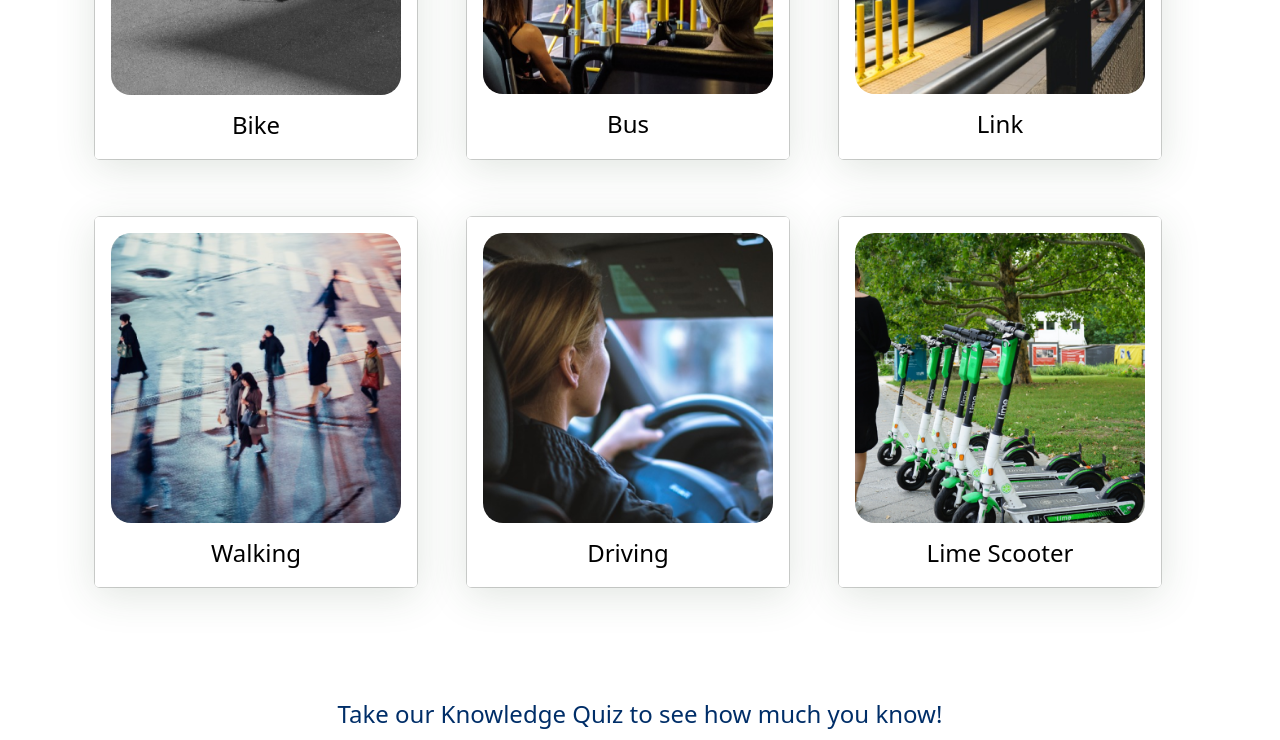
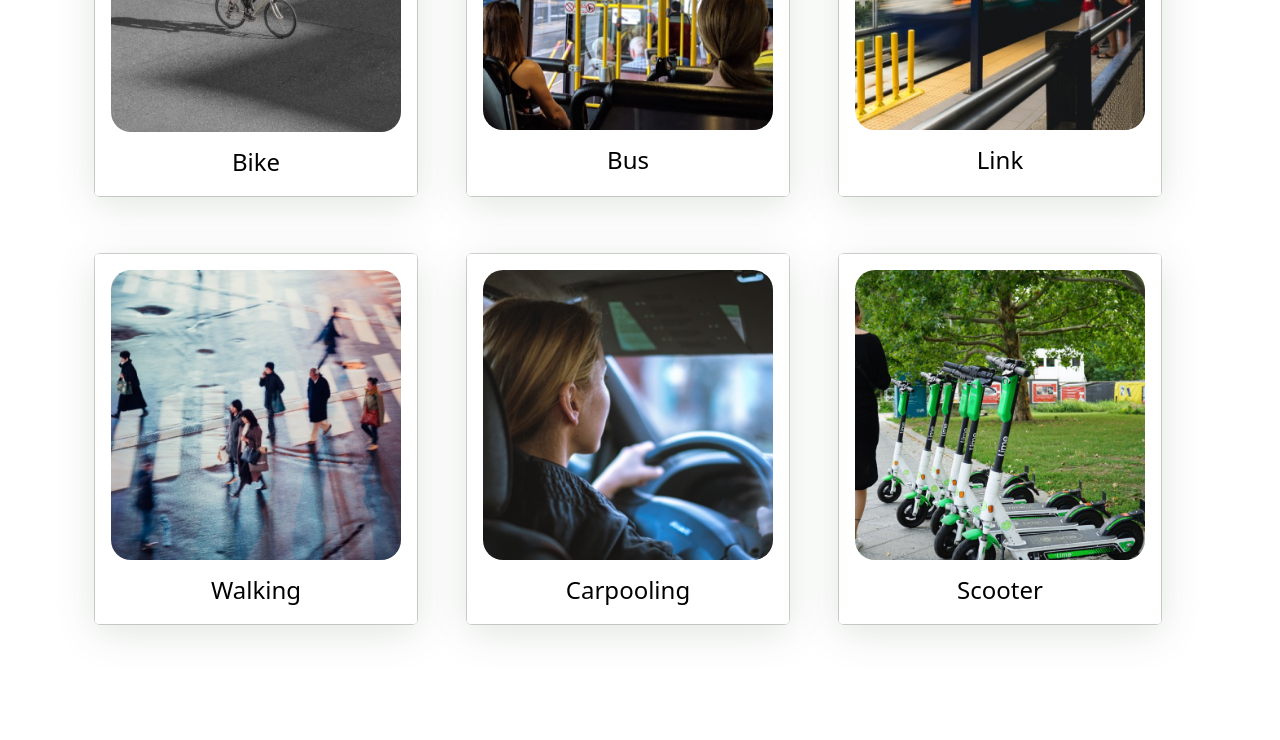
Before and after one commit to UW-INFO442-AU23/Team-SCAMS, a React (Create React App) app: page /resources in a window 1280 px wide. Shown: the part 1193-1933 px from the top of the page. Built offline with nearby package versions, Linux system fonts and the light colour scheme; no server answers.

Commit message:
added modals

```diff
--- a/package.json
+++ b/package.json
@@ -14,6 +14,7 @@
     "react-dom": "^18.2.0",
     "react-router-dom": "^6.18.0",
     "react-scripts": "5.0.1",
+    "reactjs-popup": "^2.0.6",
     "web-vitals": "^2.1.4"
   },
   "scripts": {
--- a/src/components/HomePageSection.js
+++ b/src/components/HomePageSection.js
@@ -94,7 +94,7 @@
                 role="Project Manager & Developer"
             />
             <EachPerson
-                source="img/driver.png"
+                source="img/team-members/mari.jpg"
                 alt="Mari Woodworth, one of the creators of this web app"
                 name="Mari Woodworth"
                 role="UX Designer & Developer"
--- a/src/components/ResourcePage.js
+++ b/src/components/ResourcePage.js
@@ -1,7 +1,7 @@
 import React, { useState, useEffect } from 'react';
 import { BrowserRouter as Router, Route, Routes, Navigate } from "react-router-dom";
 //import { ResourceCard } from "./ResourceCard";
-import POPUP_DATA from '../data/ResourceLinks.json';
+import CARD_DATA from '../data/ResourceLinks.json';
 
 export default function ResourcePage(props) {
     <Route path="/ResourcePage" element={<ResourcePage />} />
@@ -20,42 +20,70 @@
 }
 
 
-const Modal = ({ title, image, onClose }) => (
-    <div className="modal-overlay" onClick={onClose}>
-      <div className="modal-content" onClick={(e) => e.stopPropagation()}>
-        <img src={image} alt={title} />
-        <h2>{title}</h2>
-        <button onClick={onClose}>Close</button>
-      </div>
+const Modal = ({ description, videoUrl, onClose }) => (
+
+        <div id="modal-overlay" onClick={onClose}>
+            <div id="modal-content">
+                <p>{description}</p>
+
+                <div className="video-container">
+                    <iframe
+                        width="560"
+                        height="315"
+                        src={videoUrl}
+                        title="YouTube video player"
+                        frameborder="0"
+                        allow="accelerometer; autoplay; clipboard-write; encrypted-media; gyroscope; picture-in-picture; web-share"
+                        allowfullscreen>
+                    </iframe>
+
+                </div>
+
+                <button className="mt-4" id="close-btn" onClick={onClose}>Close</button>
+            </div>
     </div>
   );
 
 export function ResourceCard(props) {
     const title = props.title;
     const image = props.image;
+    const description = props.description;
     const alt = props.alt;
+    const videoUrl = props.videoUrl;
+    const id = props.id;
 
-    const [isModalOpen, setIsModalOpen] = useState(false);
+    // const [isModalOpen, setIsModalOpen] = useState(false);
 
-    const openModal = () => setIsModalOpen(true);
-    const closeModal = () => setIsModalOpen(false);
+    // const openModal = () => setIsModalOpen(true);
+    // const closeModal = () => setIsModalOpen(false);
+
+    const [open, openModal] = useState(false)
+
+    const toggleModal = () => {
+        openModal(!open)
+    };
+
+    //openModal({id})
 
     return (
         <div className="d-flex col-md-6 col-lg-4 px-4 py-3">
-            <div className='card mb-4' onClick={openModal}>
+            <div className='card mb-4' onClick={toggleModal}>
                 <div className="entry-card card-body">
+
                     <div className="col-sm-auto">
                         <img className="col-sm-12" id="homecardpic" src={image} alt={alt} />
                     </div>
                     <div className="col-sm">
                         <h2 className="card-title homeTitle">{title}</h2>
                     </div>
-                    {isModalOpen && (
-                    <Modal title={title} image={image} onClose={closeModal} />
-                    )}
+
                 </div>
+                {open && (
+                    <Modal description={description} videoUrl={videoUrl} open={open} id={id} onClose={toggleModal} />
+                )}
             </div>
         </div>
+
     );
 }
 
@@ -68,6 +96,8 @@
                 title={entryObj.title}
                 image={entryObj.image}
                 alt={entryObj.alt}
+                description={entryObj.description}
+                videoUrl={entryObj.videoUrl}
                 key={index}
             />
         )
@@ -83,11 +113,11 @@
 
 export function Resource(props) {
 
-    const [jsonData, setJsonData] = useState(POPUP_DATA);
+    const [jsonData, setJsonData] = useState(CARD_DATA);
 
     useEffect(() => {
         // Fetch your JSON data here, for example:
-        fetch(POPUP_DATA)
+        fetch(CARD_DATA)
         .then((response) => response.json())
         .then((data) => setJsonData(data.cards))
         .catch((error) => console.error('Error fetching JSON:', error));
@@ -144,6 +174,7 @@
             </p>
 
             <div className="row py-4">
+                <h4>Click on each mode of transportation to learn more about each one!</h4>
                 <EntryCardList links={jsonData}/>
             </div>
 
--- a/src/data/ResourceLinks.json
+++ b/src/data/ResourceLinks.json
@@ -1,37 +1,55 @@
 [
     {
+     "id": 1,
       "title": "Bike",
       "image": "img/bikepic.png",
-      "alt": "Bike"
+      "alt": "A person riding a bike",
+      "videoUrl": "https://www.youtube.com/embed/IdEJHXykJ4I?si=tOFrsQKkBYf5RpYv",
+      "description": "Seattle’s electric bike share program allows commuters to rent nearest available bikes through apps and leave them parked for the next user. The program, which started in 2017, has seen an average of 3,326 riders every day. Biking can be a fun, low impact way to get around King County!"
     },
 
     {
+        "id": 2,
         "title": "Bus",
         "image": "img/buspic.png",
-        "alt": "Bus"
+        "alt": "Inside a bus",
+        "videoUrl": "https://www.youtube.com/embed/H5pxm_erHwg?si=3GQP5Yw9B66o265Z",
+        "description": "King County Metro has 237 bus routes that carry over 400,000 passengers daily as of 2019. The eighth-largest transit bus agency in the United States, Metro passengers can pay the $2.75 fare (for adults) with cash, by tapping an ORCA card, or a smartphone app. If you’re 18 years or younger, you can ride Metro for free!"
     },
 
     {
+        "id": 3,
         "title": "Link",
         "image": "img/trainpic.png",
-        "alt": "Link light rail train"
+        "alt": "Link light rail train",
+        "videoUrl": "https://www.youtube.com/embed/vqft6ly1Mys?si=i5W-yawkEc5I6GDi",
+        "description": "The Link light rail is one of the newest additions to Seattle public transportation; it’s a rapid form of transportation that travels between Northgate and Angle Lake, making stops every 6, 10, or 15 minutes depending on the time of day at frequently traveled stations, like the SeaTac airport, the University of Washington, and Downtown Seattle."
     },
 
     {
+        "id": 4,
         "title": "Walking",
         "image": "img/walkingpic.png",
-        "alt": "Walking"
+        "alt": "People walking",
+        "videoUrl": "https://www.youtube.com/embed/anWff1mZ2tY?si=8txBj7yPsRLS8XE3",
+        "description": "Of course, walking is also a mode of transportation, and very sustainable! According to Redfin, Seattle has a walkability score of 74, making it a very walkable city. Studies have shown that walking 8000 steps a day (around 3-4 miles) can help drastically reduce risk of heart disease. Consider walking to work, school, or wherever you need to go if you only live a couple miles away!"
     },
 
     {
-        "title": "Driving",
+        "id": 5,
+        "title": "Carpooling",
         "image": "img/driver.png",
-        "alt": "Driving"
+        "alt": "A person driving",
+        "videoUrl": "https://www.youtube.com/embed/e-gIHqeNwTY?si=9LN6jA0Fwv5CoZIx",
+        "description": "Do you live too far to bike or walk? Bus or light rail doesn’t pass through your neighborhood? Carpooling with coworkers, classmates, or friends can be a good option too! Consider sharing a ride with someone traveling to the same destination as a way to reduce your carbon footprint. This can help cut down on gasoline prices as well, making it a better alternative to driving yourself alone."
     },
 
     {
-        "title": "Lime Scooter",
+        "id": 6,
+        "title": "Scooter",
         "image": "img/limescoot.png",
-        "alt": "Lime scooter"
+        "alt": "Lime Scooters lined up on a block",
+        "videoUrl": "https://www.youtube.com/embed/Zo3cCyhBfko?si=zGI7ZlaorJRakefj",
+        "description": "Although the King County scooter share program ended in April 2023, the Seattle scooter program (which is separate) is still ongoing! You can rent from 3 different scooter brands; like with shared bikes, commuters can rent the nearest available scooter through apps and leave them at a scooter rental station for the next user."
     }
 ]
--- a/src/index.css
+++ b/src/index.css
@@ -355,6 +355,7 @@
 .card:hover {
     box-shadow: 0 0 10px rgba(0, 0, 0, 0.2);
     transform: scale(1.08);
+    cursor: pointer;
 }
 
 .card {
@@ -363,33 +364,65 @@
 
 /* MODAL STYLING */
 .modal-overlay {
-    position: fixed;
+    position: static;
+    transform:translate(-50%, -50%);
+    background: rgba(0, 0, 0, 0.5);
+    border-radius: 10px;
+    margin-top: 10px;
+    display: flex;
+    transition: top 0ms ease-in-out 0ms, opacity 300ms ease-in-out, margin-top 300ms ease-in-out;
+  }
+
+  #modal-content {
+    background: #fff;
+    padding: 20px;
+    border-radius: 5px;
+    max-width: 800px;
+    text-align: center;
+    border-style: solid;
+    border-color: rgba(0, 0, 0, 0.5);;
+  }
+
+  #modal-content img {
+    max-width: 100%;
+    border-radius: 5px;
+  }
+
+  #modal-content p {
+    color: #002E68;
+    font-size: 0.9rem;
+  }
+
+  .video-container {
+    position: relative;
+    overflow: hidden;
+    width: 100%;
+    padding-top: 56.25%; /* 16:9 aspect ratio */
+  }
+
+  .video-container iframe {
+    position: absolute;
     top: 0;
     left: 0;
     width: 100%;
     height: 100%;
-    background: rgba(0, 0, 0, 0.5);
-    display: flex;
-    justify-content: center;
-    align-items: center;
   }
 
-  .modal-content {
-    background: #fff;
-    padding: 20px;
-    border-radius: 5px;
-    box-shadow: 0 0 10px rgba(0, 0, 0, 0.2);
-    max-width: 400px;
+  #close-btn {
+    display: inline-block;
+    outline: none;
+    cursor: pointer;
+    padding: 0 16px;
+    background-color: #fff;
+    border-radius: 0.25rem;
+    border: 1px solid #0070d2;
+    color: #0070d2;
+    font-size: 13px;
+    line-height: 30px;
+    font-weight: 400;
     text-align: center;
+    :hover {
+        background-color: #f4f6f9;
+    }
+
   }
-
-  .modal-content img {
-    max-width: 100%;
-    border-radius: 5px;
-  }
-
-  .modal-content button {
-    margin-top: 10px;
-    padding: 5px 10px;
-    cursor: pointer;
-  }
```
Also changed, not shown: src/data/PopUp1.json (added, +8 -0 lines), 2 other files (tests, documents, lock files or other folders).
